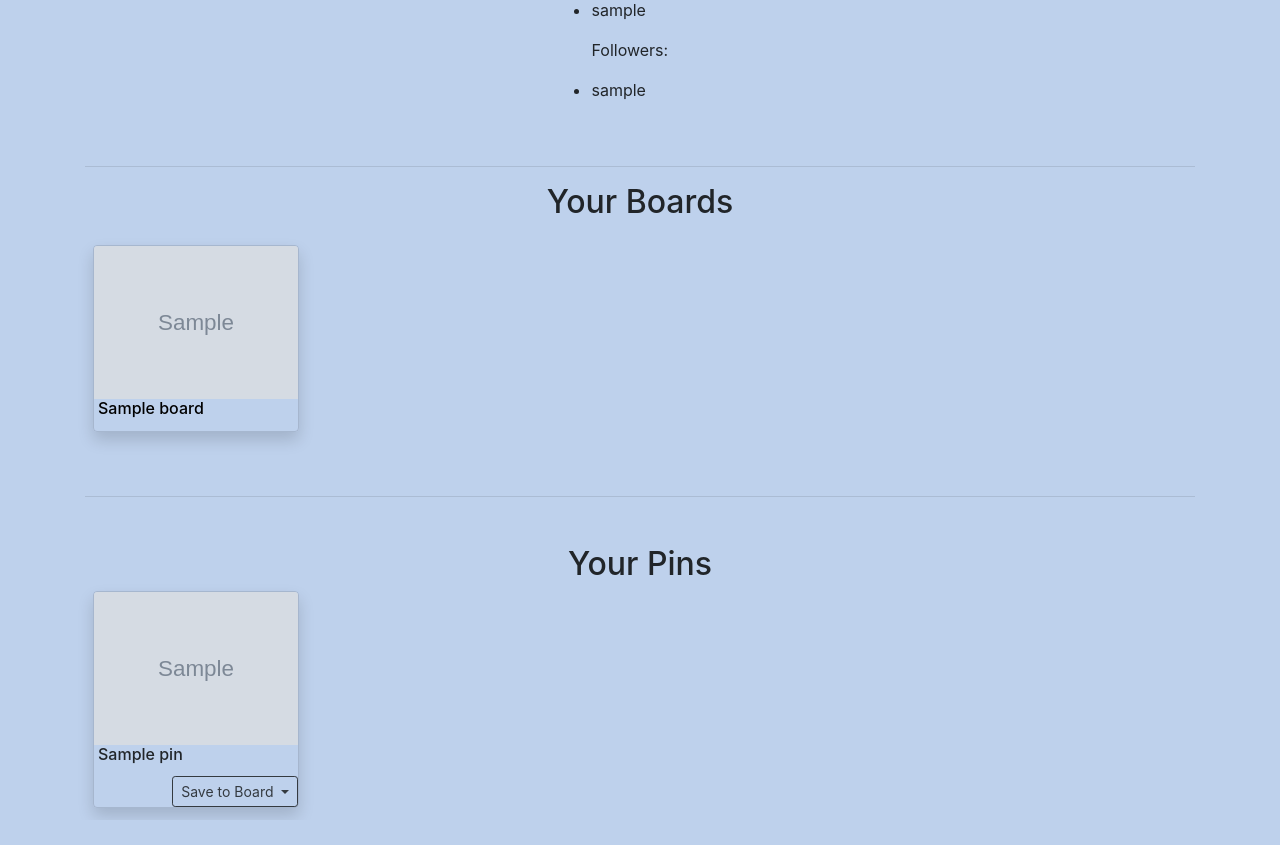
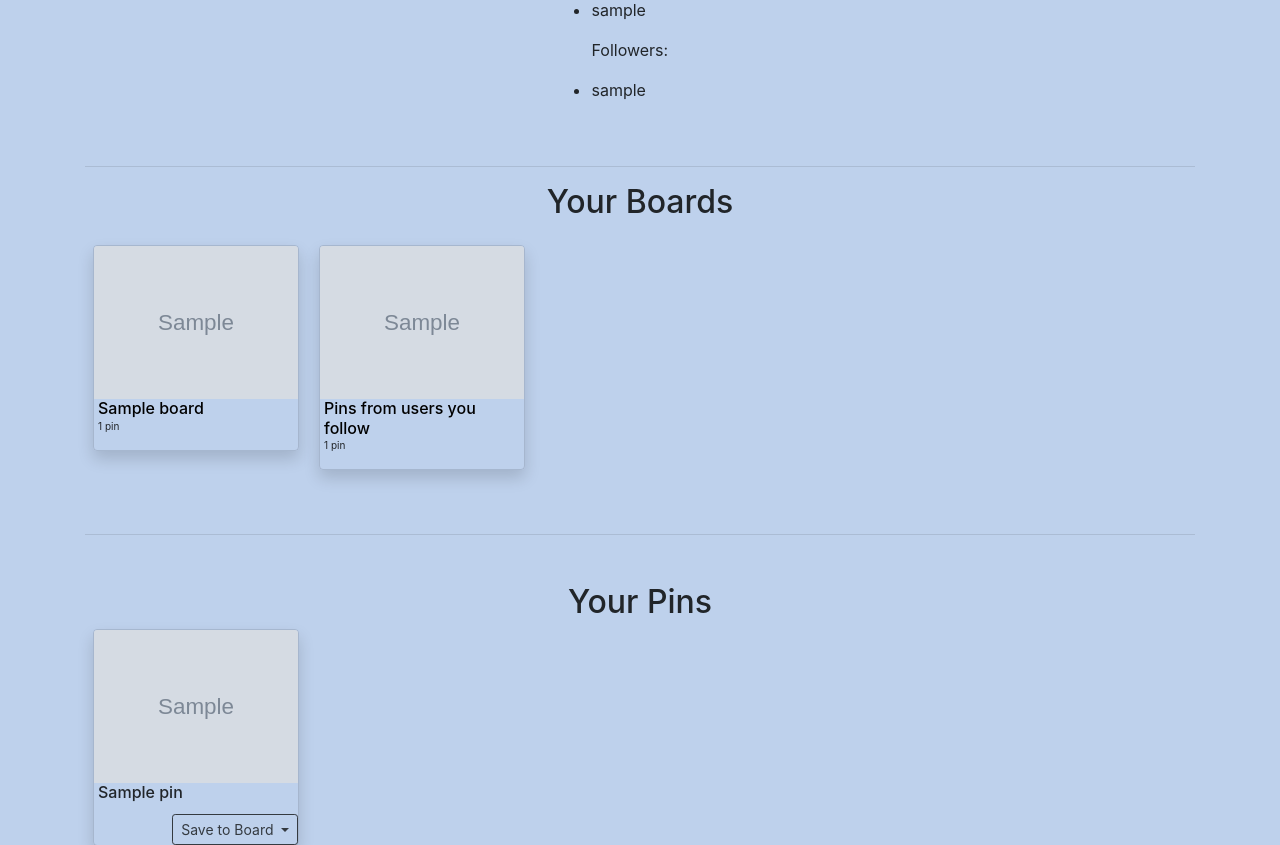
Before and after one commit to sarahbeverton/capstone, a Django app: a page that uses templates/profile.html in a window 1280 px wide. Shown: the part 542-1387 px from the top of the page. Before the commit the page ends 1361 px from the top, so only its background shows below. Run offline with Django 3.2, Linux system fonts and the light colour scheme; tables that the repository leaves empty hold one stand-in row (values such as "Sample post"); grey boxes marked "Sample" are stand-in pictures; some libraries are stand-ins or nearby versions.

Commit message:
added view and template for pins of users you follow

```diff
--- a/pinusers/models.py
+++ b/pinusers/models.py
@@ -14,13 +14,3 @@ class PinUser(AbstractUser):
 
     def count_followers(self):
         return PinUser.objects.filter(following=self).count()
-
-"""
-class Profile(models.Model):
-    user_following = models.ForeignKey(
-        PinUser, related_name='users_following', null=True, on_delete=models.CASCADE)
-    user_followers = models.ForeignKey(
-        PinUser,
-        related_name='user_followers', on_delete=models.CASCADE
-    )
-"""
--- a/pinusers/urls.py
+++ b/pinusers/urls.py
@@ -5,4 +5,5 @@ urlpatterns = [
     path('profile/<str:username>/', views.profile, name='profile'),
     path('follow/<str:username>/', views.FollowView.as_view()),
     path('unfollow/<str:username>/', views.UnfollowView.as_view()),
+    path('following_pins/<str:username>/', views.following_pins, name='following_pins'),
 ]
--- a/pinusers/views.py
+++ b/pinusers/views.py
@@ -1,10 +1,11 @@
 from django.shortcuts import render, redirect
 from django.contrib.auth.mixins import LoginRequiredMixin
 from django.views.generic import View
+#from django.utils import timezone
 
 from pinusers.models import PinUser
 from boards.models import Board
-
+from pins.models import Pin
 # Create your views here.
 
 
@@ -14,15 +15,33 @@ def profile(request, username):
     user_pins = current_user.pins.values().order_by('-created_at')
     following = list(current_user.following.values_list('username', flat=True))
     followers = PinUser.objects.filter(following=current_user)
+    following_pins = Pin.objects.none()
+    for user in following:
+        following_user = PinUser.objects.get(username=user)
+        following_user_pins = following_user.pins.values()
+        following_pins = following_pins | following_user_pins
+    all_following_pins = following_pins.distinct()
+    following_photos = all_following_pins.values_list('photo', flat=True)
     board_photos = {}
-    grab_first_photo = []
-
     for board in boards:
         board_photos[board.title] = board.pins.values_list('photo', flat=True)
     context = {'boards': boards, 'pins': user_pins, 'pinuser': current_user,
-               'following': following, 'followers': followers, 'board_photos': board_photos.items()}
+               'following': following, 'followers': followers, 'board_photos': board_photos.items(),
+               'following_pins': all_following_pins, 'following_photos': following_photos}
+    return render(request, 'profile.html', context)
 
-    return render(request, 'profile.html', context)
+
+def following_pins(request, username):
+    current_user = PinUser.objects.get(username=username)
+    following = list(current_user.following.values_list('username', flat=True))
+    following_pins = Pin.objects.none()
+    for user in following:
+        following_user = PinUser.objects.get(username=user)
+        following_user_pins = following_user.pins.values()
+        following_pins = following_pins | following_user_pins
+    all_following_pins = following_pins.distinct()
+    context = {'pins': all_following_pins}
+    return render(request, 'following_pins.html', context)
 
 
 class FollowView(LoginRequiredMixin, View):
--- a/templates/profile.html
+++ b/templates/profile.html
@@ -39,22 +39,43 @@
     {% for board_dict in board_photos %}
     <div class="card shadow mx-2 rounded bg-transparent my-3">
       <div class="card-block">
-
         {% if board_dict.1.0 %}
         <img class="card-img-top img-responsive" src="/media/{{ board_dict.1.0 }}">
         {% endif %}
         {% for board in boards %}
         {%if board.title == board_dict.0%}
         <a href="../../board/{{ board.id }}" class="stretched-link" style="color: black; text-decoration: none;">
-          <h6 class="card-title ml-1">
+          <h6 class="card-title ml-1 mb-0">
             {{board.title}}
           </h6>
         </a>
+        {% if board.pins.count > 1 or board.pins.count == 0 %}
+        <p class="ml-1" style="font-size: x-small;">{{ board.pins.count }} pins</p>
+        {% else %}
+        <p class="ml-1" style="font-size: x-small;">{{ board.pins.count }} pin</p>
+        {% endif %}
         {%endif%}
         {% endfor %}
       </div>
     </div>
     {% endfor %}
+    {% if following_pins %}
+    <div class="card shadow mx-2 rounded bg-transparent my-3">
+        <div class="card-block">
+          <img class="card-img-top img-responsive" src="/media/{{ following_photos.0 }}">
+          <a href="../../following_pins/{{ pinuser.username }}" class="stretched-link" style="color: black; text-decoration: none;">
+            <h6 class="card-title ml-1 mb-0">
+              Pins from users you follow
+            </h6>
+          </a>
+          {% if following_pins.count > 1 or following_pins.count == 0 %}
+          <p class="ml-1" style="font-size: x-small;">{{ following_pins.count }} pins</p>
+          {% else %}
+          <p class="ml-1" style="font-size: x-small;">{{ following_pins.count }} pin</p>
+          {% endif %}
+          {% endif %}
+        </div>
+      </div>
 </div>
 
   </div>
```
Also changed, not shown: templates/following_pins.html (added, +23 -0 lines).
